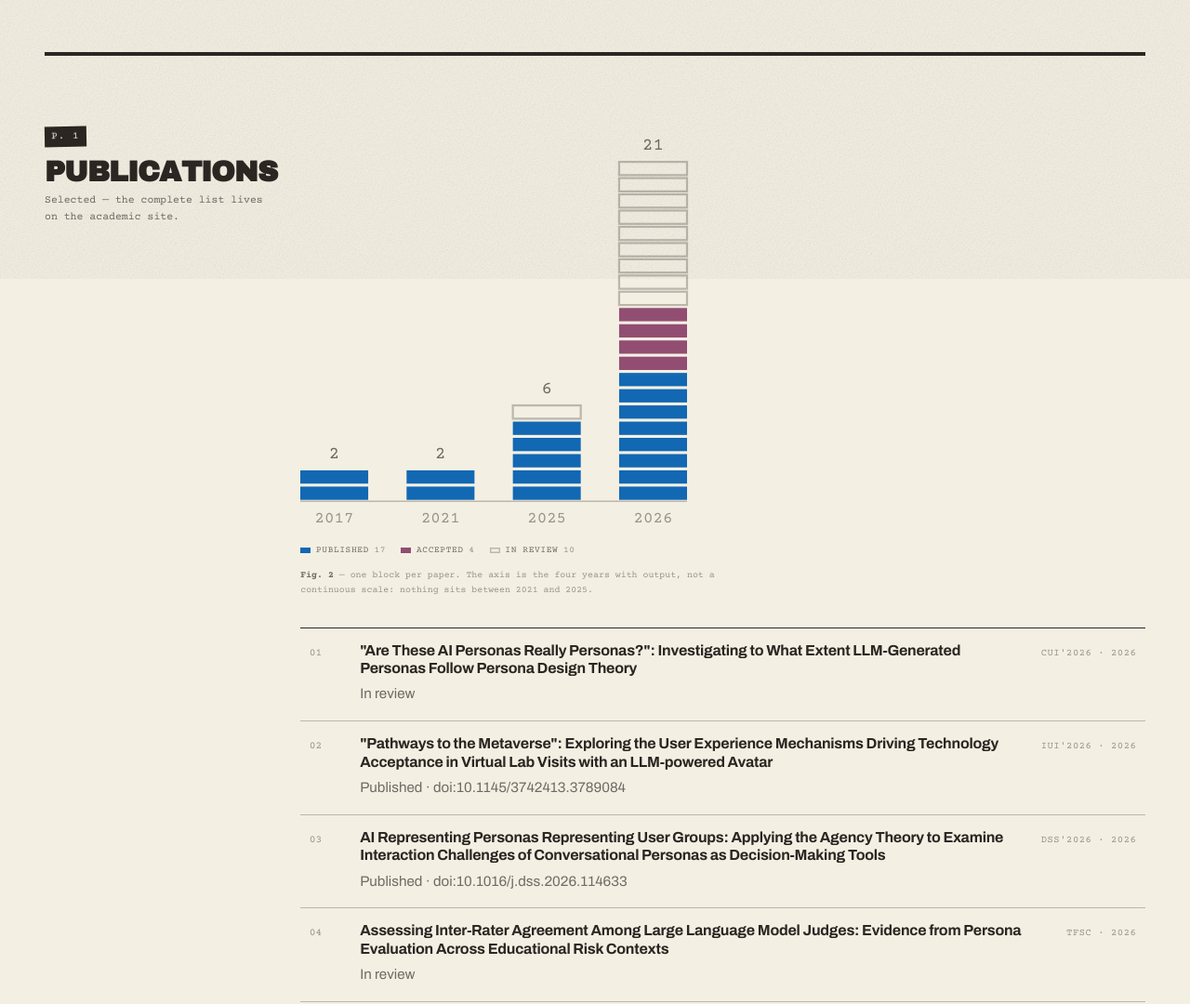
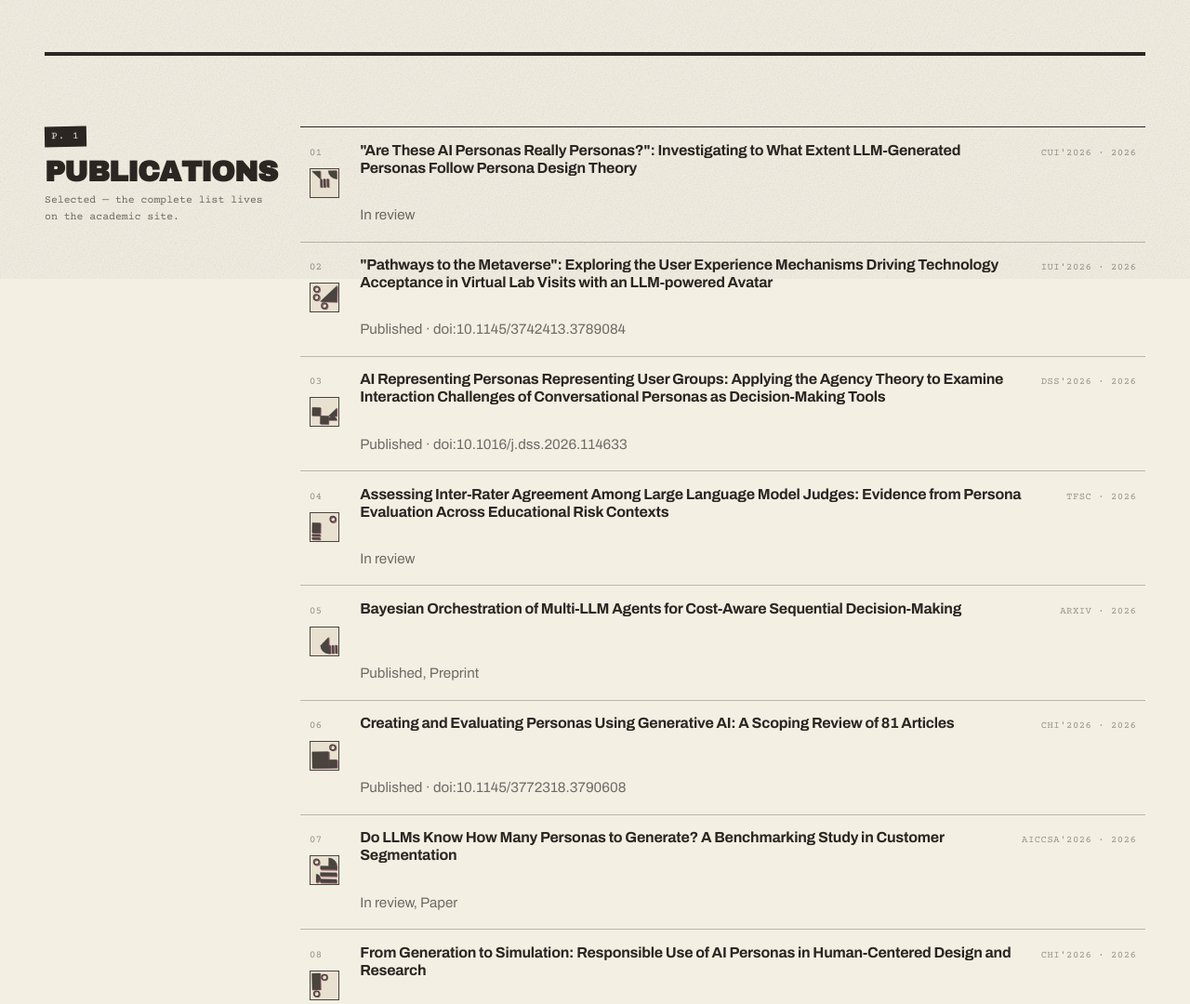
Before and after one commit to danial-amin/danial-amin.github.io, an Astro site: page /research in a window 1280 px wide. Shown: the part 500-1580 px from the top of the page at 93% size. Built offline with nearby package versions, Linux system fonts and the light colour scheme; Astro itself is replaced by a stand-in of ours.

Commit message:
Drop the chart; make the plate the site's graphic language.
The publications chart is gone — component and all. It was a correct chart and the
wrong thing on this page: a page that needed graphic weight got a data figure, and a
bar of 31 blocks says less about the work than the work does.

The generated plate does that job instead, at three sizes by role:

  stamp    32px in a list rail — every essay, every case, every publication
  poster   56px on a systems card, 104px on a case or system header
           112px in a homepage section head

The poster is a real variant rather than a scaled stamp: a 2x2 grid of two or three
much larger motifs, so a plate that is carrying a header does not read as a magnified
version of a plate that is labelling a row. Same seed, same plate, so a piece keeps
its mark wherever it appears.

Where they went
  /research — one per paper, seeded by doi or title, where the chart used to be
  /work and the homepage work list — one per case
  Systems cards — a poster each, above the name
  Case and system headers — a 104px poster
  Homepage section heads — a 112px poster under the note, which is the answer to the
  page being text-heavy: six sections had an empty 14rem rail below three lines of
  type, and now each one carries a mark. Opt-in per Section, because that rail only
  has room to spare where the head is short.

The toast, since you said it was invisible: it is not. Triggering it for real —
typing the misprint egg, and the palette's copy-email event — shows it on screen with
its text, visibility computed as visible, verified in the browser. What went away was
the empty box that used to peek ~8px above the bottom edge of every page whether or
not anything had been said. If you were seeing that sliver and reading it as the
toast, that is the change; if you meant a trigger that should fire one and doesn't,
tell me which and I will chase it.

```diff
--- a/src/components/Plate.astro
+++ b/src/components/Plate.astro
@@ -9,23 +9,25 @@
  *
  * Decorative, so it is aria-hidden — the title beside it is the content.
  */
-import { plateFor, pathFor } from '../lib/plate';
+import { plateFor, pathFor, type Variant } from '../lib/plate';
 
 interface Props {
   /** anything stable per piece; the post id is what we use */
   seed: string;
   /** rendered size in px */
   size?: number;
+  /** stamp for list rails, poster for the big marks */
+  variant?: Variant;
   class?: string;
 }
 
-const { seed, size = 72, class: cls } = Astro.props;
-const plate = plateFor(seed);
+const { seed, size = 72, variant = 'stamp', class: cls } = Astro.props;
+const plate = plateFor(seed, variant);
 const [ox, oy] = plate.offset;
 ---
 
 <svg
-  class:list={['plate', cls]}
+  class:list={['plate', `plate-${variant}`, cls]}
   viewBox="0 0 100 100"
   width={size}
   height={size}
--- a/src/components/PubTimeline.astro
+++ /dev/null
@@ -1,251 +0,0 @@
----
-/**
- * Fig. 2 — one block per paper, stacked by the year it landed.
- *
- * Form: 31 papers over four years is small enough to count, so each paper is its
- * own block rather than a summed bar. You can read "21 in 2026" by looking, and
- * the composition by state comes for free in the same mark.
- *
- * The axis is the four years that have output, not a continuous scale — there is
- * nothing between 2021 and 2025 and 70% of the width would have gone to holding
- * that emptiness. The caption says so, because a categorical axis that looks
- * continuous would be the dishonest version of this.
- *
- * Colour carries state, and state is ordered: in review -> accepted -> published.
- *   published  solid, second ink (blue)
- *   accepted   solid, first ink (burgundy)
- *   in review  hollow — no fill at all
- * So identity is never hue alone: the unprinted state is unprinted, which is both
- * the strongest possible secondary encoding and the right metaphor for a press.
- *
- * Palette, measured rather than eyeballed (dataviz validator, OKLab ΔE ×100):
- *   cream stock  #1268b3 / #914e72 — all six checks pass, CVD ΔE 10.6 protan,
- *                normal-vision 18.2, both >= 3:1 on the paper
- *   black stock  #4aa3e0 / #c07d9f — separation passes with room (ΔE 10.5 deutan,
- *                17.6 normal) but the blue sits 0.007 above the lightness band and
- *                the burgundy 0.006 under the chroma floor. Four nudges to fix
- *                the chroma each pushed lightness further out AND dropped protan
- *                separation into the 6-8 warn band, so the site's own dark inks
- *                are the best available pair and the deviation is deliberate.
- */
-interface Pub {
-  title: string;
-  venue: string;
-  year: number;
-  status: string;
-}
-
-interface Props {
-  publications: Pub[];
-}
-
-const { publications } = Astro.props;
-
-/** "Published, Poster" and "In review, Paper" collapse to their first word(s) */
-type State = 'published' | 'accepted' | 'review';
-function stateOf(status: string): State {
-  const head = status.split(',')[0].trim().toLowerCase();
-  if (head === 'accepted') return 'accepted';
-  if (head.startsWith('in review')) return 'review';
-  return 'published';
-}
-
-/** bottom of the stack first — the settled end */
-const ORDER: State[] = ['published', 'accepted', 'review'];
-const LABEL: Record<State, string> = {
-  published: 'Published',
-  accepted: 'Accepted',
-  review: 'In review',
-};
-
-const years = [...new Set(publications.map((p) => p.year))].sort((a, b) => a - b);
-
-const columns = years.map((year) => {
-  const papers = publications.filter((p) => p.year === year);
-  const sorted = ORDER.flatMap((s) => papers.filter((p) => stateOf(p.status) === s));
-  return { year, papers: sorted };
-});
-
-const tallest = Math.max(...columns.map((c) => c.papers.length));
-const totals = ORDER.map((s) => ({
-  state: s,
-  n: publications.filter((p) => stateOf(p.status) === s).length,
-}));
-
-/* ---------- geometry, in user units ---------- */
-
-const COL = 46; // column width
-const GAP = 26; // between columns
-const BRICK = 9; // one paper
-const SPACER = 2; // the surface gap between touching marks
-const TOP = 22; // room for the column totals
-const BASE = 20; // room for the year labels
-
-const W = columns.length * COL + (columns.length - 1) * GAP;
-const plotH = tallest * (BRICK + SPACER);
-const H = TOP + plotH + BASE;
-
-const xOf = (i: number) => i * (COL + GAP);
-/** stacks upward from the baseline */
-const yOf = (n: number) => TOP + plotH - (n + 1) * (BRICK + SPACER) + SPACER;
----
-
-<figure class="pubfig">
-  <svg
-    class="pubfig-svg"
-    viewBox={`0 0 ${W} ${H}`}
-    role="img"
-    aria-label={`${publications.length} publications by year: ${columns
-      .map((c) => `${c.year}, ${c.papers.length}`)
-      .join('; ')}. ${totals.map((t) => `${t.n} ${LABEL[t.state].toLowerCase()}`).join(', ')}. The full list follows.`}
-  >
-    {
-      columns.map((col, i) => (
-        <g>
-          {/* the count, on the cap — four labels, not thirty-one */}
-          <text class="pubfig-n" x={xOf(i) + COL / 2} y={TOP + plotH - col.papers.length * (BRICK + SPACER) - 6}>
-            {col.papers.length}
-          </text>
-
-          {col.papers.map((p, n) => (
-            <rect
-              class:list={['pubfig-brick', `is-${stateOf(p.status)}`]}
-              x={xOf(i)}
-              y={yOf(n)}
-              width={COL}
-              height={BRICK}
-            >
-              <title>{`${p.title} — ${p.venue} (${LABEL[stateOf(p.status)]})`}</title>
-            </rect>
-          ))}
-
-          <text class="pubfig-year" x={xOf(i) + COL / 2} y={TOP + plotH + 15}>{col.year}</text>
-        </g>
-      ))
-    }
-
-    {/* baseline: solid hairline, one step off the surface */}
-    <line class="pubfig-base" x1="0" y1={TOP + plotH + 1} x2={W} y2={TOP + plotH + 1} />
-  </svg>
-
-  <ul class="pubfig-key">
-    {
-      totals.map((t) => (
-        <li>
-          <span class:list={['pubfig-swatch', `is-${t.state}`]} aria-hidden="true"></span>
-          {LABEL[t.state]} <span class="pubfig-key-n">{t.n}</span>
-        </li>
-      ))
-    }
-  </ul>
-
-  <figcaption class="pubfig-cap">
-    <strong>Fig. 2</strong> — one block per paper. The axis is the four years with
-    output, not a continuous scale: nothing sits between 2021 and 2025.
-  </figcaption>
-</figure>
-
-<style>
-  .pubfig {
-    margin: 0 0 2rem;
-  }
-
-  .pubfig-svg {
-    display: block;
-    width: 100%;
-    max-width: 26rem;
-    height: auto;
-    overflow: visible;
-  }
-
-  /* published: the second ink, solid */
-  .pubfig-brick.is-published,
-  .pubfig-swatch.is-published {
-    fill: var(--ink-b);
-    background: var(--ink-b);
-  }
-
-  /* accepted: the first ink, solid */
-  .pubfig-brick.is-accepted,
-  .pubfig-swatch.is-accepted {
-    fill: var(--ink-a);
-    background: var(--ink-a);
-  }
-
-  /**
-   * In review: not printed yet. The stroke is the mark itself, not a separator
-   * drawn around a fill — the blocks are held apart by the 2px surface gap.
-   */
-  .pubfig-brick.is-review {
-    fill: none;
-    stroke: var(--ink-hair);
-    stroke-width: 1.4;
-  }
-
-  .pubfig-swatch.is-review {
-    background: transparent;
-    box-shadow: inset 0 0 0 1.4px var(--ink-hair);
-  }
-
-  /* text wears text tokens, never the data colour */
-  .pubfig-n,
-  .pubfig-year {
-    font-family: var(--type);
-    fill: var(--ink-faint);
-    font-size: 11px;
-    text-anchor: middle;
-  }
-
-  .pubfig-n {
-    fill: var(--ink-soft);
-    font-size: 12px;
-  }
-
-  .pubfig-base {
-    stroke: var(--ink-hair);
-    stroke-width: 1;
-  }
-
-  .pubfig-key {
-    list-style: none;
-    display: flex;
-    flex-wrap: wrap;
-    gap: 0.2rem 1rem;
-    margin: 0.9rem 0 0;
-    padding: 0;
-  }
-
-  .pubfig-key li {
-    display: flex;
-    align-items: center;
-    gap: 0.35rem;
-    font-family: var(--type);
-    font-size: 0.6rem;
-    letter-spacing: 0.06em;
-    text-transform: uppercase;
-    color: var(--ink-soft);
-  }
-
-  .pubfig-swatch {
-    width: 0.7rem;
-    height: 0.42rem;
-    flex: none;
-  }
-
-  .pubfig-key-n {
-    color: var(--ink-faint);
-  }
-
-  .pubfig-cap {
-    font-family: var(--type);
-    font-size: 0.62rem;
-    line-height: 1.6;
-    color: var(--ink-faint);
-    margin: 0.7rem 0 0;
-    max-width: 30rem;
-  }
-
-  .pubfig-cap strong {
-    color: var(--ink-soft);
-  }
-</style>
--- a/src/components/Section.astro
+++ b/src/components/Section.astro
@@ -1,4 +1,5 @@
 ---
+import Plate from './Plate.astro';
 /**
  * A spread. The head sits in the gutter with a stamped page tab; the body runs
  * in the wide column. No "01 / Cases" mono kicker — that pattern was doing the
@@ -9,8 +10,14 @@ interface Props {
   title: string;
   note?: string;
   id?: string;
+  /**
+   * A plate in the head column. Opt-in, because the rail only has room to spare
+   * where the head is short — on the homepage, where every section is a spread and
+   * the column would otherwise be empty below the note.
+   */
+  plate?: boolean;
 }
-const { num, title, note, id } = Astro.props;
+const { num, title, note, id, plate = false } = Astro.props;
 ---
 
 <section class="section" id={id}>
@@ -19,6 +26,7 @@ const { num, title, note, id } = Astro.props;
       <p class="section-num">p. {num}</p>
       <h2 class="section-title" data-magnet>{title}</h2>
       {note && <p class="section-note">{note}</p>}
+      {plate && <Plate seed={`section:${title}`} size={112} variant="poster" class="section-plate" />}
     </div>
     <div class="section-body">
       <slot />
--- a/src/components/SystemsList.astro
+++ b/src/components/SystemsList.astro
@@ -1,5 +1,6 @@
 ---
 import systems from '../data/systems.json';
+import Plate from './Plate.astro';
 
 interface Props {
   detail?: boolean;
@@ -15,6 +16,8 @@ const { detail = true } = Astro.props;
           <span class="card-no">No. {String(i + 1).padStart(2, '0')}</span>
           <span class="card-state">{s.status}</span>
         </div>
+
+        <Plate seed={s.id} size={56} variant="poster" class="card-plate" />
 
         <h3 class="card-name">
           <a href={`/systems/${s.id}`}>{s.name.split('—')[0].trim()}</a>
--- a/src/components/WorkIndex.astro
+++ b/src/components/WorkIndex.astro
@@ -1,6 +1,7 @@
 ---
 import projects from '../data/projects.json';
 import { keepWordsWhole } from '../lib/type';
+import Plate from './Plate.astro';
 
 interface Props {
   featuredOnly?: boolean;
@@ -15,7 +16,10 @@ const items = projects.filter((p) => !featuredOnly || p.featured);
     items.map((p, i) => (
       <li style={`--i:${i}`}>
         <a class="entry" href={`/work/${p.id}`} data-lift>
-          <span class="entry-num">{String(i + 1).padStart(2, '0')}</span>
+          <span class="entry-num">
+            {String(i + 1).padStart(2, '0')}
+            <Plate seed={p.id} size={32} class="entry-plate" />
+          </span>
           <span class="entry-title"><mark>{keepWordsWhole(p.title)}</mark></span>
           <span class="entry-meta">{p.year}</span>
           <p class="entry-blurb">{p.outcome}</p>
--- a/src/lib/plate.ts
+++ b/src/lib/plate.ts
@@ -62,11 +62,20 @@ function rngOf(seed: string) {
 
 const MOTIFS: Motif[] = ['block', 'quarter', 'half', 'ring', 'bars', 'diag'];
 
-const GRID = 3;
 const MARGIN = 6;
-const CELL = (100 - MARGIN * 2) / GRID;
 
-export function plateFor(seed: string): PlateSpec {
+/**
+ * Two grids, so a plate can hold its place in a hierarchy instead of being the
+ * same mark at two sizes. `stamp` is the 3x3 used in list rails; `poster` is a 2x2
+ * of much larger motifs, for the section heads and case headers where the plate is
+ * doing the work an image would.
+ */
+export type Variant = 'stamp' | 'poster';
+const GRID_FOR: Record<Variant, number> = { stamp: 3, poster: 2 };
+
+export function plateFor(seed: string, variant: Variant = 'stamp'): PlateSpec {
+  const GRID = GRID_FOR[variant];
+  const CELL = (100 - MARGIN * 2) / GRID;
   const rnd = rngOf(seed);
   const pick = <T,>(xs: T[]) => xs[Math.floor(rnd() * xs.length)];
 
@@ -80,10 +89,11 @@ export function plateFor(seed: string): PlateSpec {
   }
 
   /**
-   * Three or four motifs, not up to five. At the 32px the writing index uses, five
-   * shapes on a 3x3 grid stopped reading as a mark and started reading as a smudge.
+   * Three or four motifs on the stamp — five shapes on a 3x3 grid stopped reading
+   * as a mark at 32px and started reading as a smudge. The poster keeps two or
+   * three, because its cells are half the plate each.
    */
-  const count = 3 + Math.floor(rnd() * 2);
+  const count = variant === 'poster' ? 2 + Math.floor(rnd() * 2) : 3 + Math.floor(rnd() * 2);
   const shapes: PlateShape[] = [];
 
   // One motif is double-size when it fits, so the plate has a focal point rather
@@ -97,7 +107,7 @@ export function plateFor(seed: string): PlateSpec {
 
     const canBeBig = !bigUsed && c < GRID - 1 && r < GRID - 1 &&
       !taken.has(`${c + 1},${r}`) && !taken.has(`${c},${r + 1}`) && !taken.has(`${c + 1},${r + 1}`);
-    const big = canBeBig && rnd() < 0.55;
+    const big = variant === 'stamp' && canBeBig && rnd() < 0.55;
 
     const span = big ? 2 : 1;
     for (let dc = 0; dc < span; dc++) for (let dr = 0; dr < span; dr++) taken.add(`${c + dc},${r + dr}`);
--- a/src/pages/research/index.astro
+++ b/src/pages/research/index.astro
@@ -7,7 +7,7 @@ import news from '../../data/news.json';
 import site from '../../data/site.json';
 import { academicHome } from '../../lib/origins';
 import { keepWordsWhole } from '../../lib/type';
-import PubTimeline from '../../components/PubTimeline.astro';
+import Plate from '../../components/Plate.astro';
 ---
 
 <Base title="Research" description="GenAI personas, fairness, and HCI — with the full record on the academic site.">
@@ -34,13 +34,14 @@ import PubTimeline from '../../components/PubTimeline.astro';
   </header>
 
   <Section num="1" title="Publications" note="Selected — the complete list lives on the academic site." id="publications">
-    <PubTimeline publications={publications} />
-
     <ul class="listing" data-run>
       {publications.map((p, i) => (
         <li style={`--i:${i}`}>
           <div class="entry" data-lift>
-            <span class="entry-num">{String(i + 1).padStart(2, '0')}</span>
+            <span class="entry-num">
+              {String(i + 1).padStart(2, '0')}
+              <Plate seed={p.doi ?? p.title} size={32} class="entry-plate" />
+            </span>
             <span class="entry-title" style="font-family:var(--body);font-weight:700;font-size:1rem;text-transform:none">
               {keepWordsWhole(p.title)}
             </span>
--- a/src/pages/systems/[id].astro
+++ b/src/pages/systems/[id].astro
@@ -3,6 +3,7 @@ import Base from '../../layouts/Base.astro';
 import Section from '../../components/Section.astro';
 import systems from '../../data/systems.json';
 import site from '../../data/site.json';
+import Plate from '../../components/Plate.astro';
 
 export function getStaticPaths() {
   return systems.map((s) => ({ params: { id: s.id }, props: { system: s } }));
@@ -25,6 +26,8 @@ const name = short(system);
         <span aria-hidden="true">/</span>
         <span>System {String(i + 1).padStart(2, '0')}</span>
       </p>
+
+      <Plate seed={system.id} size={104} variant="poster" class="cover-plate" />
 
       <h1 class="cover-name" style="font-size:var(--t-4)">
         {name}
--- a/src/pages/work/[id].astro
+++ b/src/pages/work/[id].astro
@@ -3,6 +3,7 @@ import Base from '../../layouts/Base.astro';
 import Section from '../../components/Section.astro';
 import projectsData from '../../data/projects.json';
 import { keepWordsWhole } from '../../lib/type';
+import Plate from '../../components/Plate.astro';
 
 type Project = {
   id: string;
@@ -51,6 +52,8 @@ const hasNarrative = Boolean(
         <span aria-hidden="true">/</span>
         <span>Case {String(i + 1).padStart(2, '0')}</span>
       </p>
+
+      <Plate seed={project.id} size={104} variant="poster" class="cover-plate" />
 
       <h1 class="cover-name" style="font-size:var(--t-4)">
         {keepWordsWhole(project.title)}
```
Also changed, not shown: src/pages/index.astro (+6 -6 lines), src/styles/global.css (+25 -0 lines).
